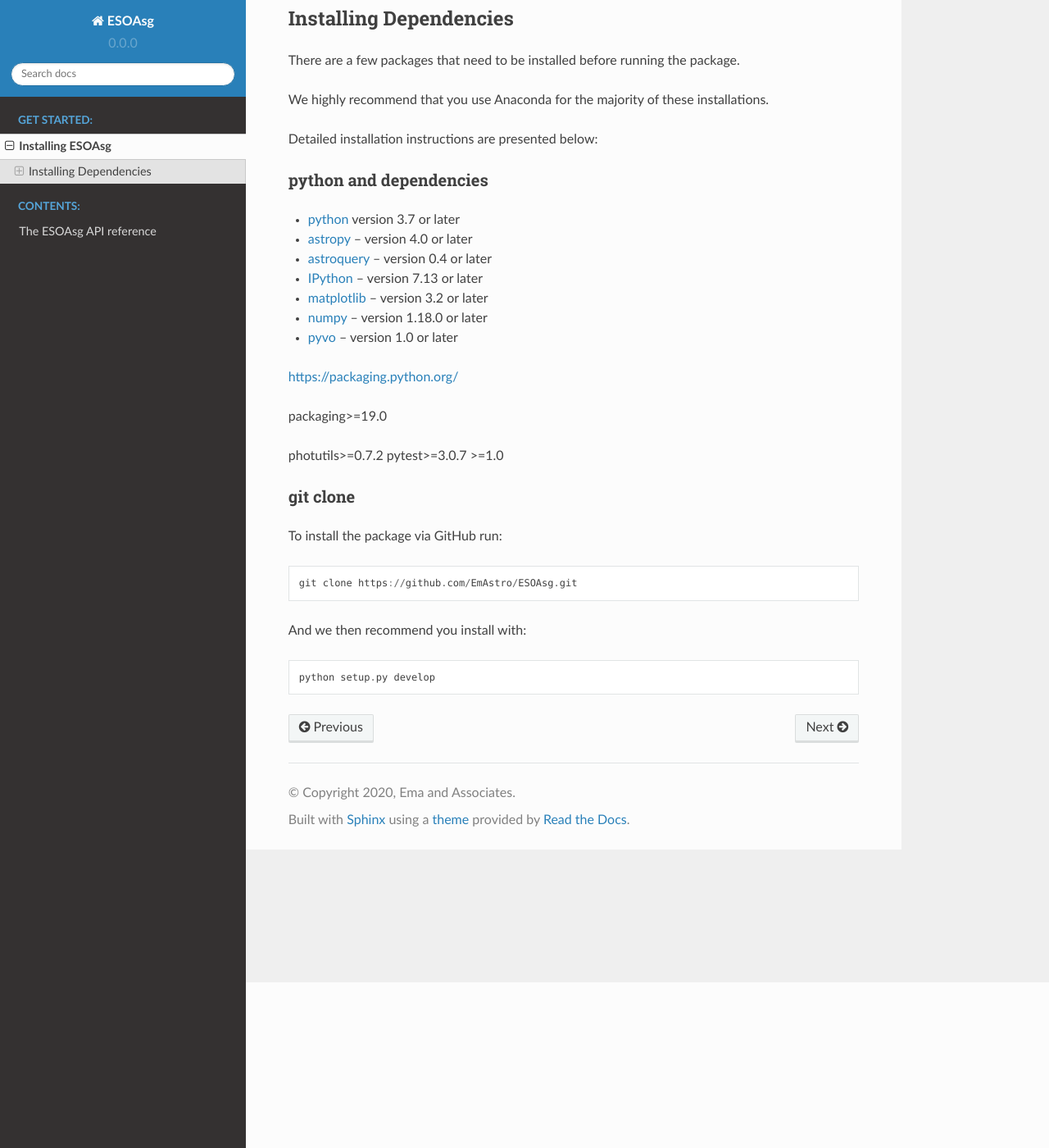
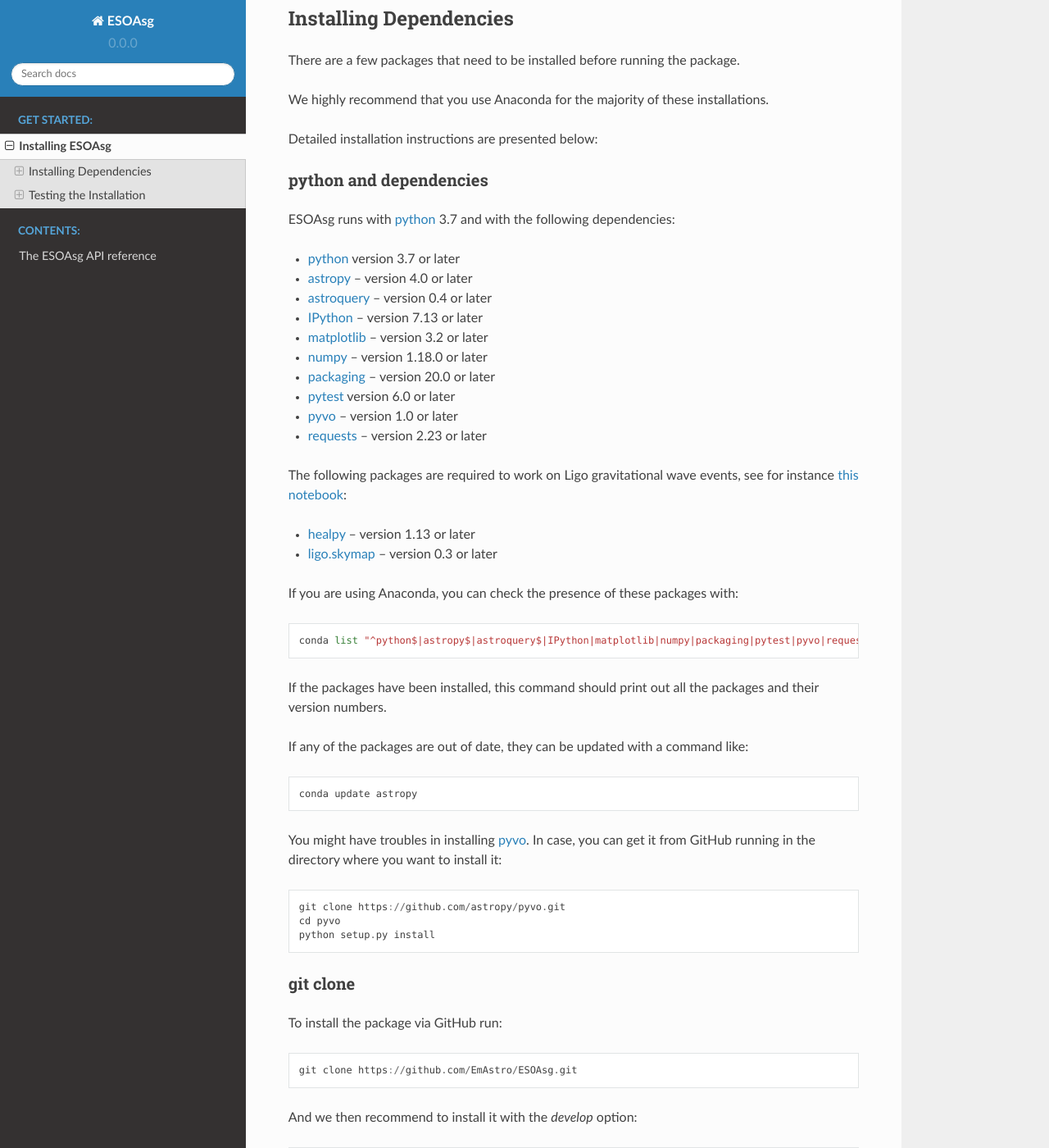
Before and after one commit to EmAstro/ESOAsg, a Sphinx documentation site: the page built from doc/installing.rst, in a window 1280 px wide and 1400 px high, scrolled down 202 px. Shown: the whole window at 82% size. Built offline with Sphinx 7.4.7 and the Read the Docs theme 2.0.0, drawn with Linux system fonts in a browser that asks for light colours; some of the changed text lies outside the part shown.

Commit message:
installing docs

```diff
--- a/doc/installing.rst
+++ b/doc/installing.rst
@@ -16,22 +16,40 @@ Detailed installation instructions are presented below:
 python and dependencies
 -----------------------
 
+ESOAsg runs with `python <http://www.python.org/>`_ 3.7 and with the following dependencies:
+
 * `python <http://www.python.org/>`_ version 3.7 or later
 * `astropy <https://www.astropy.org/>`_ -- version 4.0 or later
 * `astroquery <https://astroquery.readthedocs.io/en/latest/>`_ -- version 0.4 or later
 * `IPython <https://ipython.org>`_ -- version 7.13 or later
 * `matplotlib <https://matplotlib.org/>`_ -- version 3.2 or later
 * `numpy <http://www.numpy.org/>`_ -- version 1.18.0 or later
+* `packaging <https://packaging.python.org/>`_ -- version 20.0 or later
+* `pytest <https://docs.pytest.org/>`_ version 6.0 or later
 * `pyvo <https://pypi.org/project/pyvo/>`_ -- version 1.0 or later
+* `requests <https://requests.readthedocs.io/>`_ -- version 2.23 or later
 
-https://packaging.python.org/
+The following packages are required to work on Ligo gravitational wave events, see for instance `this notebook <https://github.com/EmAstro/ESOAsg/blob/master/doc/notebooks/HOWTO_getDataFromGWContours.ipynb>`_:
 
-packaging>=19.0
+* `healpy <https://healpy.readthedocs.io/>`_ -- version 1.13 or later
+* `ligo.skymap <https://lscsoft.docs.ligo.org/ligo.skymap/>`_ -- version 0.3 or later
 
-photutils>=0.7.2
-pytest>=3.0.7
->=1.0
+If you are using Anaconda, you can check the presence of these packages with::
 
+    conda list "^python$|astropy$|astroquery$|IPython|matplotlib|numpy|packaging|pytest|pyvo|requests|healpy|ligo.skymap"
+
+If the packages have been installed, this command should print out all the packages and their version numbers.
+
+If any of the packages are out of date, they can be updated with a command like::
+
+    conda update astropy
+
+You might have troubles in installing `pyvo <https://pypi.org/project/pyvo/>`_.
+In case, you can get it from GitHub running in the directory where you want to install it::
+
+    git clone https://github.com/astropy/pyvo.git
+    cd pyvo
+    python setup.py install
 
 git clone
 ---------
@@ -40,6 +58,20 @@ To install the package via GitHub run::
 
     git clone https://github.com/EmAstro/ESOAsg.git
 
-And we then recommend you install with::
+And we then recommend to install it with the `develop` option::
 
+    cd ESOAsg
     python setup.py develop
+
+Testing the Installation
+========================
+
+In order to assess whether ESOAsg has been properly installed, we suggest you run the following tests:
+
+1. Ensure that the scripts work
+-------------------------------
+
+Go to a directory outside of the ESOAsg directory, then type mod_header::
+
+    cd ~
+    mod_header -h
```
Also changed, not shown: 2 other files.
